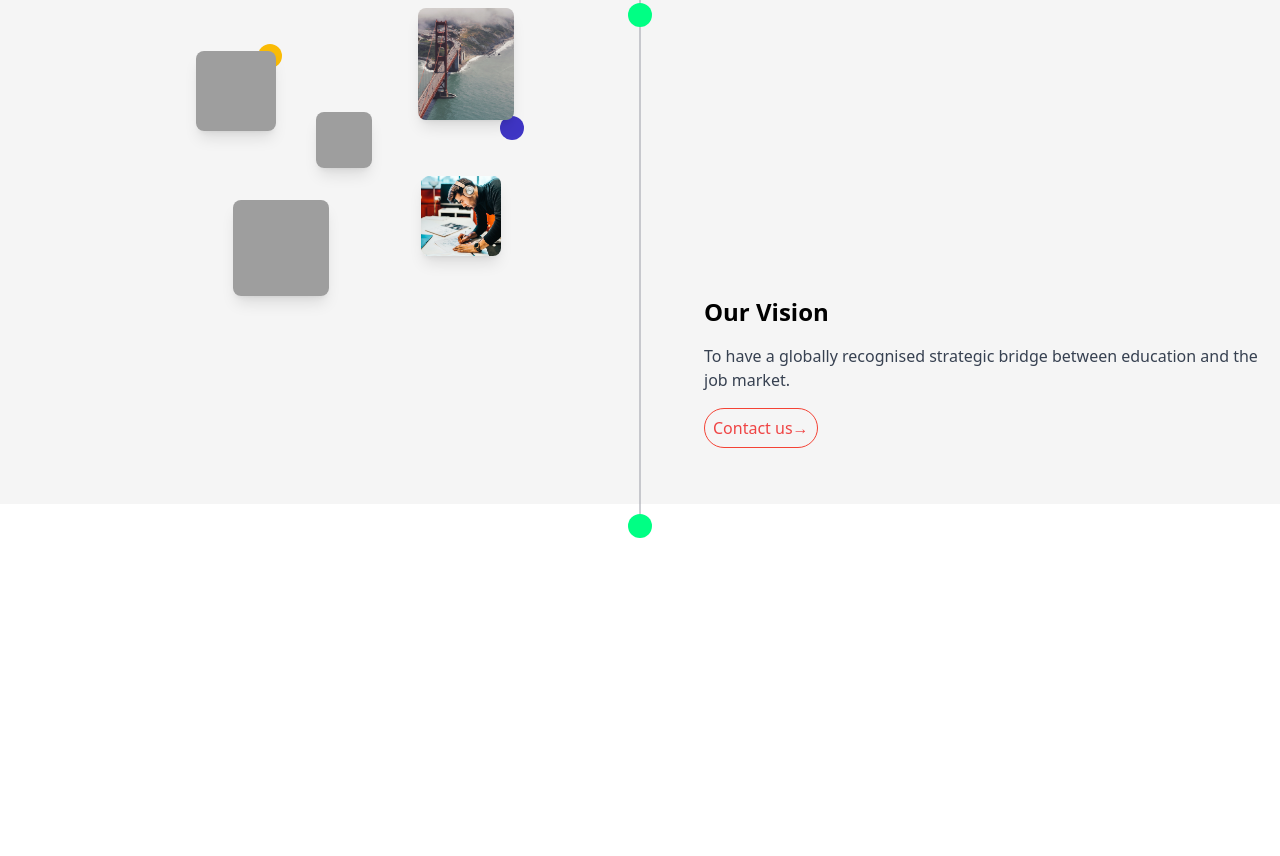
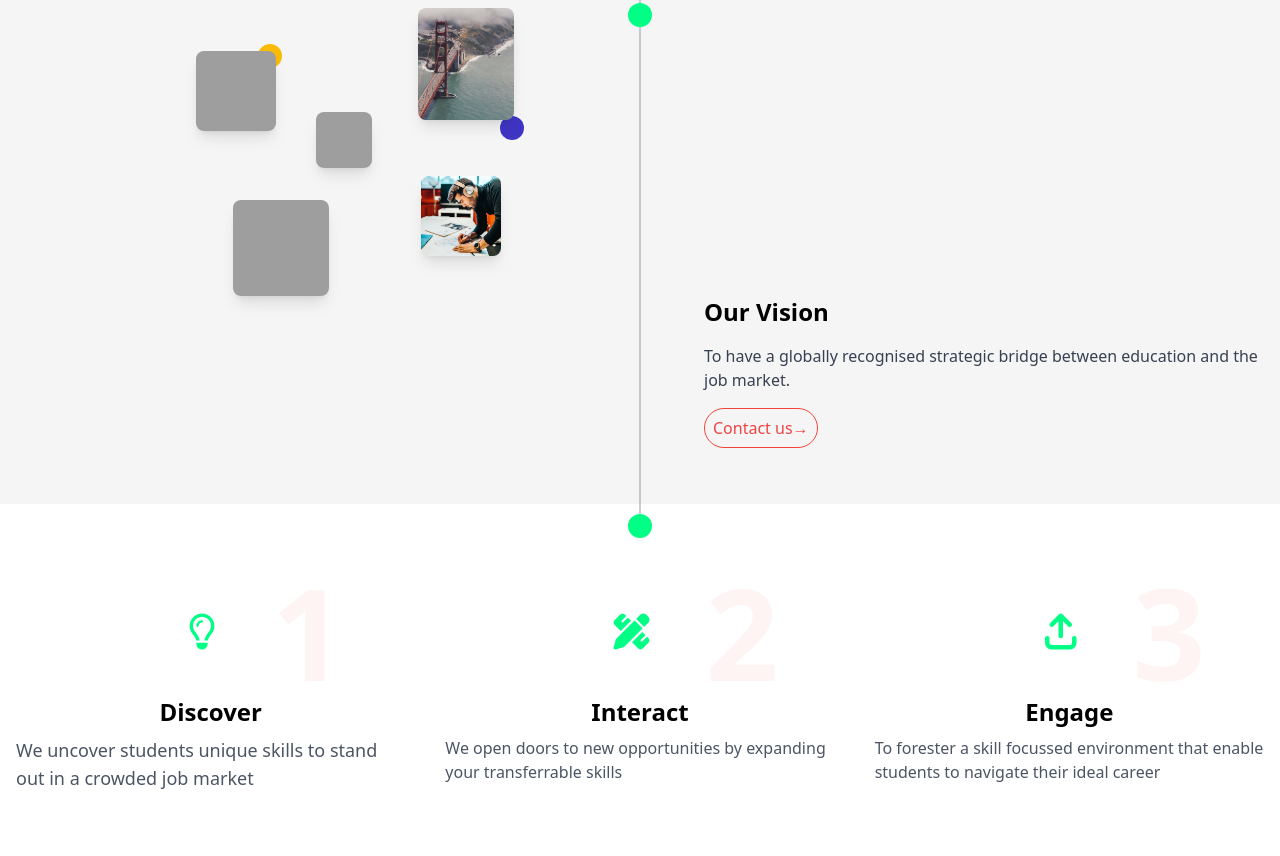
Before and after one commit to nazmul-hasan2/creativeforu, a website built with Vite: page index.html in a window 1280 px wide. Shown: the part 1674-2530 px from the top of the page. Before the commit the page ends 2212 px from the top, so only its background shows below. Built offline with nearby package versions, Linux system fonts and the light colour scheme; grey boxes are pictures that could not be loaded; files whose address does not match are found by name.

Commit message:
Three Steps Section

```diff
--- a/index.html
+++ b/index.html
@@ -221,3 +221,44 @@
       </div>
     </div>
 </section>
+
+
+  <!-- Three Steps Section -->
+  <section class="bg-white py-16">
+    <div class="container mx-auto px-4 text-center">
+      <div class="grid grid-cols-1 md:grid-cols-3 gap-10">
+
+        <!-- Discover -->
+        <div class="flex flex-col items-center">
+          <div class="flex items-center"><i class="fa-regular fa-lightbulb text-4xl text-[#00FF84] ml-28"></i>
+            <h1 class="text-9xl text-red-200 font-bold opacity-20 ml-14">1</h1>
+          </div>
+
+          <h2 class="text-2xl font-bold mb-2 text-left">Discover</h2>
+          <p class="text-gray-600 text-left text-lg">We uncover students unique skills to stand out in a crowded job
+            market</p>
+        </div>
+
+        <!-- Interact -->
+        <div class="flex flex-col items-center">
+          <div class="flex items-center"><i class="fa-solid fa-pen-ruler text-4xl text-[#00FF84] ml-28">
+            </i>
+            <h1 class="text-9xl text-red-200 font-bold opacity-20 ml-14">2</h1>
+          </div>
+          <h2 class="text-2xl font-bold mb-2">Interact</h2>
+          <p class="text-gray-600 text-left">We open doors to new opportunities by expanding your transferrable skills</p>
+        </div>
+
+        <!-- Engage -->
+        <div class="flex flex-col items-center">
+          <div class="flex items-center"><i class="fa-solid fa-arrow-up-from-bracket text-4xl text-[#00FF84] ml-28"></i>
+            <h1 class="text-9xl text-red-200 font-bold opacity-20 ml-14">3</h1>
+          </div>
+          <h2 class="text-2xl font-bold mb-2">Engage</h2>
+          <p class="text-gray-600 text-left">To forester a skill focussed environment that enable students to navigate
+            their ideal career
+          </p>
+        </div>
+      </div>
+    </div>
+</section>
```
